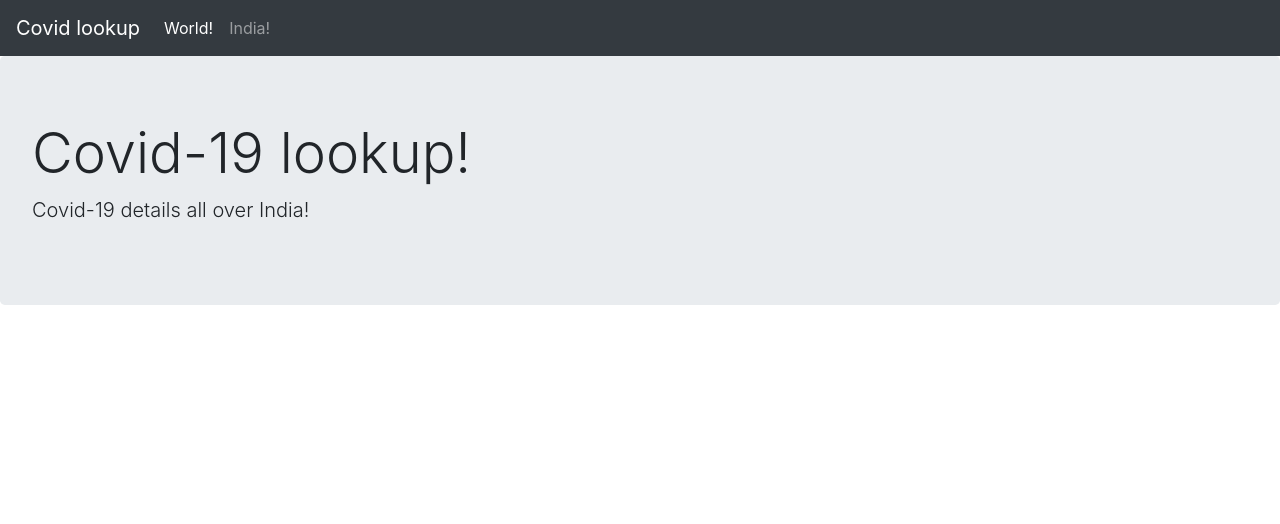
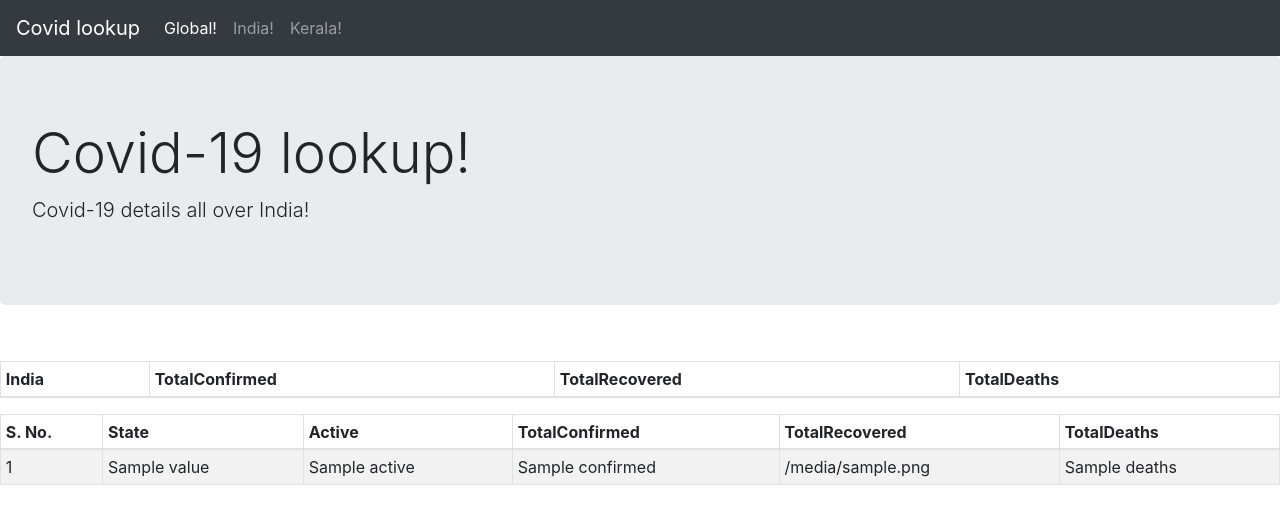
Before and after one commit to SuvarneshKM/covid-19-lookup, a Django app: template covidlookup/templates/covidlookup_india.html in a window 1280 px wide. Shown: the top 524 px of the page. Run offline with Django 3.2, Linux system fonts and the light colour scheme; the template is opened without the code that fills it: most values are stand-ins (such as "Sample title", 1, 10 or a date in 2020); lists and menus that the app fills with data are empty; some libraries are stand-ins or nearby versions.

Commit message:
commit 2

```diff
--- a/covidlookup/templates/base.html
+++ b/covidlookup/templates/base.html
@@ -21,10 +21,13 @@
   <div class="collapse navbar-collapse" id="navbarSupportedContent">
     <ul class="navbar-nav mr-auto">
       <li class="nav-item active">
-        <a class="nav-link" href="{% url 'covidlookup' %}">World! <span class="sr-only">(current)</span></a>
+        <a class="nav-link" href="{% url 'covidlookup' %}">Global! <span class="sr-only">(current)</span></a>
       </li>
       <li class="nav-item">
         <a class="nav-link" href="{% url 'covidlookup_india' %}">India!</a>
+      </li>
+            <li class="nav-item">
+        <a class="nav-link" href="{% url 'covidlookup_kerala' %}">Kerala!</a>
       </li>
 
     </ul>
--- a/covidlookup/templates/covidlookup_india.html
+++ b/covidlookup/templates/covidlookup_india.html
@@ -7,36 +7,57 @@
   <p class="lead">Covid-19 details all over India!</p>
 </div>
 <br/>
+<!-- the api is tricky -->
+<table class="table table-striped table-bordered table-hover table-sm">
+  <thead>
+    <tr>
+      <th scope="col">India </th>
+      <th scope="col">TotalConfirmed </th>
+      <th scope="col">TotalRecovered </th>
+      <th scope="col">TotalDeaths </th>
+    </tr>
+  </thead>
+  <tbody>
+{% for value in covid_ind %}
 
-<!--
+    {% if value.id == 33 %}
+      <tr>
+          <td>Total number</td>
+          <td>{{ value.name }}</td>
+          <td>{{ value.confirmed }}</td>
+          <td>{{ value.recovered }}</td>
+    {% endif %}
+{% endfor %}
+    </tbody>
+  </table>
 <table class="table table-striped table-bordered table-hover table-sm">
   <thead>
     <tr>
       <th scope="col">S. No. </th>
       <th scope="col">State </th>
-      <th scope="col">Confirmed Indian </th>
-      <th scope="col">Confirmed Foreign </th>
-      <th scope="col">Cured </th>
-      <th scope="col">Deaths </th>
-
+      <th scope="col">Active </th>
+      <th scope="col">TotalConfirmed </th>
+      <th scope="col">TotalRecovered </th>
+      <th scope="col">TotalDeaths </th>
     </tr>
   </thead>
   <tbody>
 {% for value in covid_ind %}
 
-
+  {% if value.id <= 32 %}
     <tr>
-      <td>{{ key }}</td>
-      <td>{{ value.id }}</td>
-      <td>{{ value.place }}</td>
-      <td>{{ value.confirmed_indian }}</td>
-      <td>{{ value.confirmed_foreign }}</td>
-      <td>{{ value.cured }}</td>
-      <td>{{ value.deaths }}</td>
+        <td>{{ value.id }}</td>
+        <td>{{ value.name }}</td>
+        <td>{{ value.active }}</td>
+        <td>{{ value.confirmed }}</td>
+        <td>{{ value.recovered }}</td>
+        <td>{{ value.deaths }}</td>
+  {% endif %}
 
 {% endfor %}
 
   </tbody>
-</table>  -->
+</table>
+
 
 {% endblock %}
--- a/covidlookup/templates/home.html
+++ b/covidlookup/templates/home.html
@@ -1,11 +1,14 @@
 {% extends 'base.html' %}
 
 {% block content %}
+
 <div class="jumbotron">
   <h1 class="display-4">Covid-19 lookup!</h1>
-  <p class="lead">Covid-19 details </p>
+  <p class="lead">Covid-19 details all over the world!</p>
 
 
 </div>
+<br/>
+
 
 {% endblock %}
--- a/covidlookup/urls.py
+++ b/covidlookup/urls.py
@@ -5,5 +5,6 @@ urlpatterns = [
 	path('', views.home, name="home"),
 	path('covidlookup', views.covidlookup, name="covidlookup"),
 	path('covidlookup_india', views.covidlookup_india, name="covidlookup_india"),
+	path('covidlookup_kerala', views.covidlookup_kerala, name="covidlookup_kerala"),
 
 ]
```
Also changed, not shown: covidlookup/templates/covidlookup_kerala.html (added, +38 -0 lines), covidlookup/views.py (+28 -6 lines), mysite/settings.py (+14 -1 lines), requirements.txt (added, +8 -0 lines), db.sqlite3, static/__init__.py (added), 2 other files.
